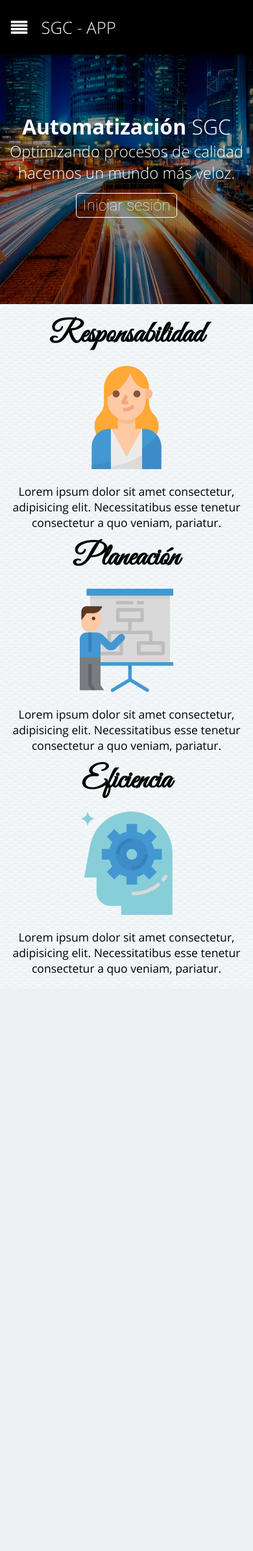
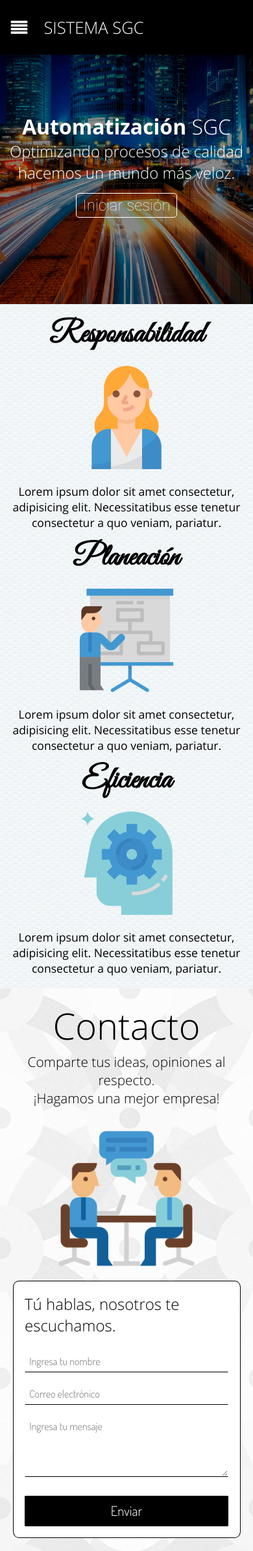
Before and after one commit to teamzz111/SGC_RGM, a PHP site: page / in a window 390 px wide. Shown: the whole page at 65% size. Before the commit the page ends 1521 px from the top, so only its background shows below. Run offline with PHP 8.4, Linux system fonts and the light colour scheme; some web fonts are replaced.

Commit message:
Contact zone has been added, more responsive.

```diff
--- a/css/style.css
+++ b/css/style.css
@@ -270,6 +270,80 @@ section#acerca .padre .cont span {
   font-family: "Sans";
 }
 
+section#contacto {
+  background: url("../img/circles-and-roundabouts.png");
+}
+
+section#contacto .padre {
+  padding: 5%;
+  display: flex;
+}
+
+section#contacto .padre .img {
+  width: 44%;
+  margin-right: 2%;
+}
+
+section#contacto .padre .img img {
+  width: 60%;
+  border-radius: 3%;
+}
+
+section#contacto .padre .img h2 {
+  font-size: 3.5em;
+  font-family: "Sans";
+  font-weight: 300;
+  margin-bottom: 1%;
+}
+
+section#contacto .padre .img h4 {
+  font-family: "Sans";
+  font-weight: 300;
+  font-size: 1.3em;
+  margin-bottom: 10%;
+}
+
+section#contacto .padre .cont {
+  padding: 5%;
+  width: 50%;
+  background: white;
+  border: 1px solid black;
+  border-radius: 2.5%;
+}
+
+section#contacto .padre .cont h2 {
+  font-family: "Sans";
+  font-weight: 300;
+  margin-bottom: 7%;
+}
+
+section#contacto .padre .cont input[type="text"],
+section#contacto .padre .cont input[type="email"],
+section#contacto .padre .cont textarea {
+  width: 100%;
+  padding: 2%;
+  font-size: 1em;
+  font-family: "Josefin";
+  margin-bottom: 5%;
+  border: 1px solid transparent;
+  border-bottom: 1px solid black;
+}
+
+section#contacto .padre .cont input[type="submit"] {
+  background: black;
+  color: white;
+  border: 1px solid transparent;
+  text-align: center;
+  font-size: 1.3em;
+  border: 1px solid black;
+  padding: 3%;
+  font-family: "Josefin";
+  border-radius: 1.5%;
+  margin: auto;
+  width: 100%;
+  margin-top: 3%;
+}
+
 /*
 =================================
 RESPONSIVE WEB DESIGN
@@ -326,6 +400,19 @@ RESPONSIVE WEB DESIGN
     font-size: 1.1em;
     font-family: "Sans";
   }
+  section#contacto .padre {
+    flex-direction: column;
+  }
+  section#contacto .padre .img {
+    width: 100%;
+    text-align: center;
+    margin-bottom: 5%;
+  }
+  section#contacto .padre .cont {
+    width: 100%;
+    max-width: 450px;
+    margin: auto;
+  }
 }
 
 @media screen and (max-height: 450px) {
--- a/css/style.scss
+++ b/css/style.scss
@@ -91,7 +91,6 @@ header {
       font-size: 2em;
       color: rgb(28, 38, 36);
       font-family: "Sans";
-
       font-weight: 400;
     }
     ul {
@@ -224,6 +223,7 @@ main {
 section#acerca {
   background: url('../img/polaroid.png');
   .padre {
+
     padding: 3%;
     display: flex;
     flex-direction: row;
@@ -232,6 +232,7 @@ section#acerca {
       width: 55%;
     }
     .cont {
+
       padding: 2%;
       h2 {
         font-family: "Great";
@@ -240,6 +241,71 @@ section#acerca {
       span {
         font-size: 1.1em;
         font-family: "Sans";
+      }
+    }
+  }
+}
+
+section#contacto {
+  background: url('../img/circles-and-roundabouts.png');
+  .padre {
+    padding: 5%;
+    display: flex;
+    .img {
+      width: 44%;
+      margin-right: 2%;
+      img {
+        width: 60%;
+        border-radius: 3%;
+      }
+      h2{
+        font-size: 3.5em;
+        font-family: "Sans";
+        font-weight: 300;
+        margin-bottom: 1%;
+      }
+      h4{
+        font-family: "Sans";
+        font-weight: 300;
+        font-size: 1.3em;
+        margin-bottom: 10%;
+      }
+    }
+    .cont {
+      padding: 5%;
+      width: 50%;
+      background: white;
+      border: 1px solid black;
+      border-radius: 2.5%;
+   h2 {
+        font-family: "Sans";
+        font-weight: 300;
+        margin-bottom: 7%;
+      }
+      input[type="text"],
+      input[type="email"],
+      textarea{
+        width: 100%;
+        padding: 2%;
+        font-size: 1em;
+        font-family: "Josefin";
+        margin-bottom: 5%;
+        border:  1px solid transparent;
+        border-bottom: 1px solid black;
+      }
+      input[type="submit"]{
+        background: black;
+        color: white;
+        border: 1px solid transparent;
+        text-align: center;
+        font-size: 1.3em;
+        border: 1px solid black;
+        padding: 3%;
+        font-family: "Josefin";
+        border-radius: 1.5%;
+        margin: auto;
+        width:100%;
+        margin-top: 3%;
       }
     }
   }
@@ -316,6 +382,21 @@ RESPONSIVE WEB DESIGN
       }
     }
   }
+  section#contacto {
+    .padre {
+      flex-direction: column;
+      .img {
+        width: 100%;
+        text-align: center;
+        margin-bottom: 5%;
+      }
+      .cont {
+        width: 100%;
+        max-width: 450px;
+        margin: auto;
+      }
+    }
+  }
 }
 
 @media screen and (max-height: 450px) {
@@ -366,8 +447,8 @@ RESPONSIVE WEB DESIGN
   }
 }
 
-@media screen and (max-height: 410px){
-  main{
+@media screen and (max-height: 410px) {
+  main {
     height: 80vh;
   }
 }
--- a/index.html
+++ b/index.html
@@ -12,7 +12,7 @@
           <nav class="normal">
             <ul>
               <div class="izq">
-                <li class="a1"><a href="#" id="lat"> <span>SGC - APP</span></a></li>
+                <li class="a1"><a href="#" id="lat"> <span>SISTEMA SGC</span></a></li>
                 <li class="a2"><a href="#"><img src="img/sgc.png" alt=""></a></li>
               </div>
               <div class="der">
@@ -71,6 +71,29 @@
         </div>
         </div>
       </section>
+
+      <section id="contacto">
+        <div class="contenedor">
+          <div class="padre">
+            <div class="img">
+              <h2>Contacto</h2>
+              <h4>Comparte tus ideas, opiniones al respecto. <br> ¡Hagamos una mejor empresa!</h4>
+              <img src="img/contacto.png" alt="">
+            </div>
+            <div class="cont">
+              <h2>Tú hablas, nosotros te escuchamos.</h2>
+              <form action="/action_page.php" method="get">
+                <input type="text" name="fname" placeholder="Ingresa tu nombre">
+                <input type="email" name="lname" placeholder="Correo electrónico">
+                <br>
+                <textarea placeholder="Ingresa tu mensaje" rows="4" cols="40" ></textarea>
+                <br>
+                <input type="submit" value="Enviar">
+              </form>
+            </div>
+          </div>
+        </div>
+      </section>
       <script src="https://code.jquery.com/jquery-3.3.1.slim.min.js" integrity="sha256-3edrmyuQ0w65f8gfBsqowzjJe2iM6n0nKciPUp8y+7E="
       crossorigin="anonymous"></script>
       <script src="js/animations.js"></script>
```
Also changed, not shown: img/circles-and-roundabouts.png (added), img/contacto.jpg (added), img/contacto.png (added), img/memphis-colorful.png (added), img/seigaiha.png (added), 1 other file.
